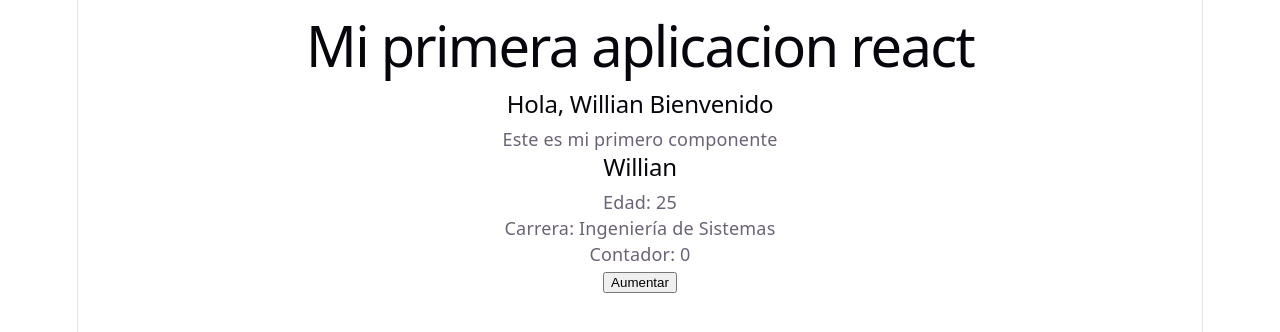
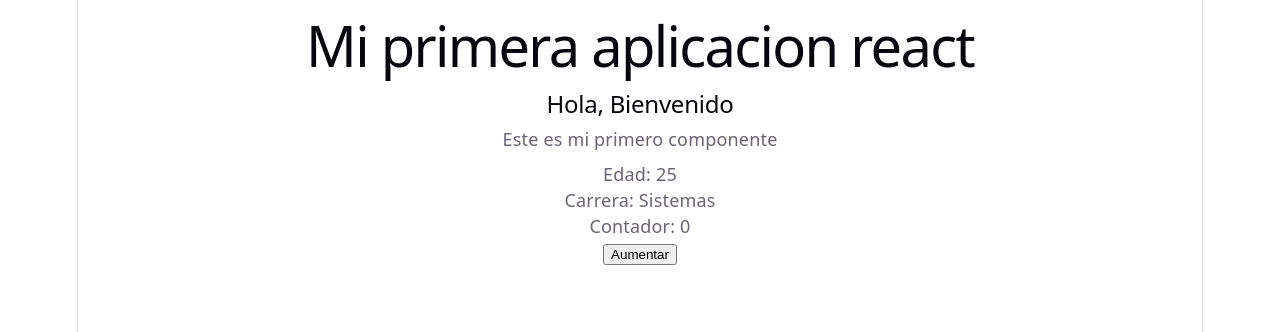
Before and after one commit to Enrique9421/Primer-proyecto-react, a React (Vite) app: page / in a window 1280 px wide. Shown: the top 332 px of the page. Built offline with nearby package versions, Linux system fonts and the light colour scheme.

Commit message:
Update Saludo and Usuario components with props

```diff
--- a/src/App.jsx
+++ b/src/App.jsx
@@ -6,10 +6,10 @@ function app() {
   return (
     <div>
       <h1> Mi primera aplicacion react</h1>
-      <Saludo nombre = "Willian" />
-      <Usuario nombre = "Willian"
+      <Saludo nombre = "" />
+      <Usuario nombre = ""
                edad = {25}
-               carrera = "Ingeniería de Sistemas" />
+               carrera = "Sistemas" />
       <p>Contador: {contador}</p>
       <button onClick={() => setContador(contador + 1)}>Aumentar</button>
     </div>
```
